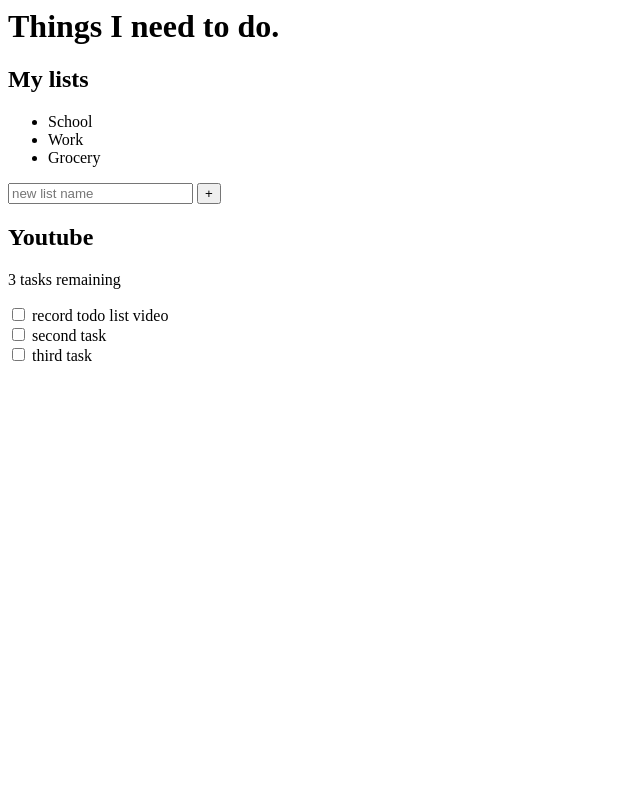
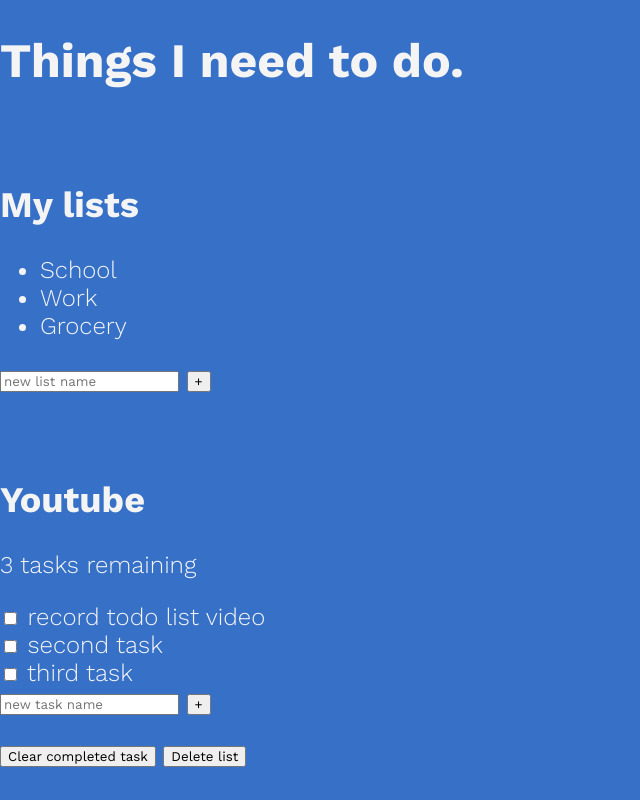
Before and after one commit to T4c0/ToDoList, a plain HTML site: page index.html in a window 1280 px wide. Shown: the whole page, without its empty margins (0-640 px from the left). Drawn offline with nearby package versions, Linux system fonts and the light colour scheme; files that its build step writes are made by us from their sources.

Commit message:
added main.scss
descripttion

```diff
--- a/index.html
+++ b/index.html
@@ -73,8 +73,22 @@
                 </div>
                 <!--/task-3-->
             </div>
-            <div class="new-task-creator"></div>
-            <div class="delete-stuff"></div>
+            <div class="new-task-creator">
+                <form action="">
+                    <input
+                    type="text"
+                    class="new list"
+                    placeholder="new task name"
+                    aria-label="new list name"
+                    >
+                    <button class="btn task"
+                    aria-label="create new task">+</button>
+                </form>
+            </div>
+            <div class="delete-stuff">
+                <button class ="btn delete">Clear completed task</button>
+                <button class ="btn delete">Delete list</button>
+            </div>
         </div>
     </div>
 </body>
--- /dev/null
+++ b/main.scss
@@ -0,0 +1,24 @@
+:root{
+    --clr-primary: rgb(54,112,199);
+    --clr-light: #f4f4f4;
+    --clr-dark: #333;
+    --clr-warning: rgb(99,36,36);
+}
+
+*,
+*::before,
+*::after {
+    font-family: inherit;
+    box-sizing: border-box;
+}
+
+body{
+    margin: 0;
+    font-family: "Work Sans", sans-serif;
+    font-weight: 300;
+    font-size: 1.5rem;
+    background-color: var(--clr-primary);
+    color: var(--clr-light);
+
+    display: grid;
+}
```
Also changed, not shown: main.css (deleted).
